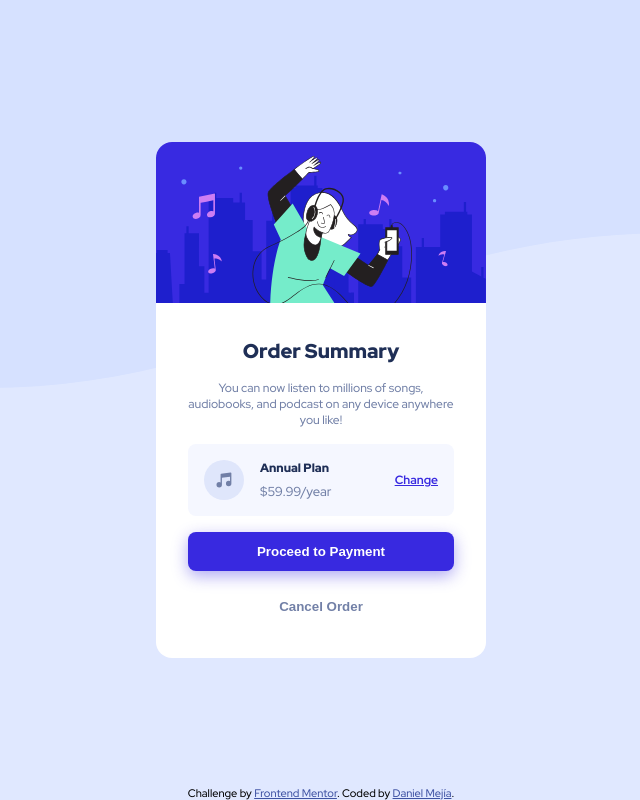
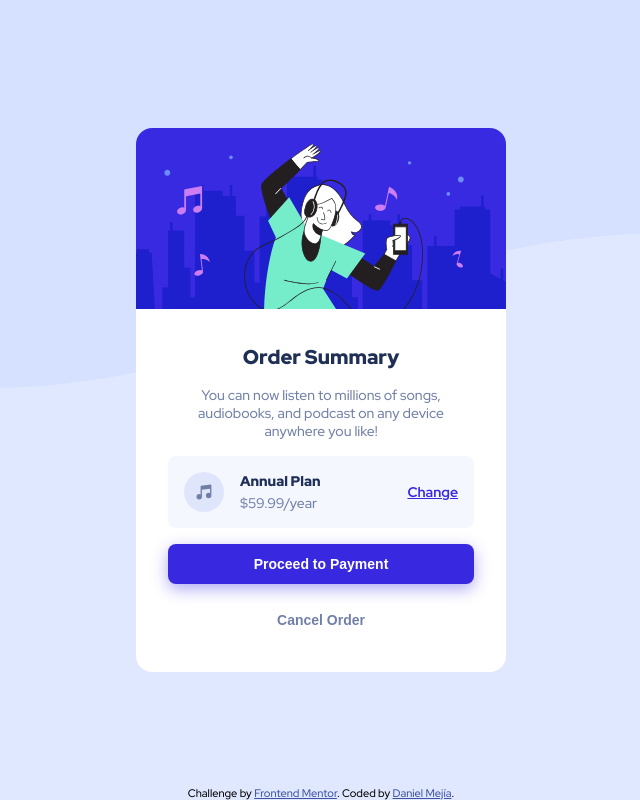
Before and after one commit to DanielMejiaB/frontendmentor-3, a plain HTML site: page index.html in a window 1280 px wide. Shown: the whole page, without its empty margins (319-959 px from the left). Drawn offline with Linux system fonts and the light colour scheme.

Commit message:
fixed size

```diff
--- a/style.css
+++ b/style.css
@@ -46,7 +46,7 @@ body {
 .card {
     border-radius: 1.6rem;
     background-color: #FFF;
-    max-width: 33rem;
+    max-width: 37rem;
 }
 
 .card__image {
@@ -68,11 +68,13 @@ body {
 .title {
     font-weight: 900;
     color: hsl(223, 47%, 23%);
+    font-size: 2rem;
+
 }
 
 .description {
     text-align: center;
-    font-size: 1.2rem;
+    font-size: 1.4rem;
     margin-top: 1.6rem;
     color: hsl(224, 23%, 55%);
 }
@@ -110,20 +112,20 @@ body {
 }
 
 .prices>h2 {
-    font-size: 1.2rem;
+    font-size: 1.4rem;
     font-weight: 900;
     color: hsl(223, 47%, 23%);
 }
 
 .prices>p {
-    font-size: 1.3rem;
+    font-size: 1.4rem;
     color: hsl(224, 23%, 55%);
 }
 
 .link {
     color: hsl(245, 75%, 52%);
     font-weight: 700;
-    font-size: 1.2rem;
+    font-size: 1.4rem;
 }
 
 .btn {
@@ -133,6 +135,7 @@ body {
     padding: 1.2rem;
     border-radius: .8rem;
     cursor: pointer;
+    font-size: 1.4rem;
 }
 
 .btn--primary {
```
